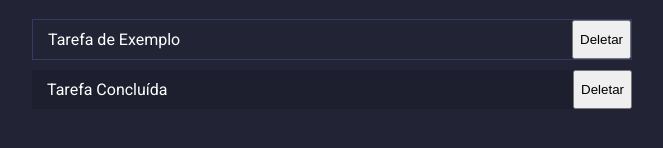
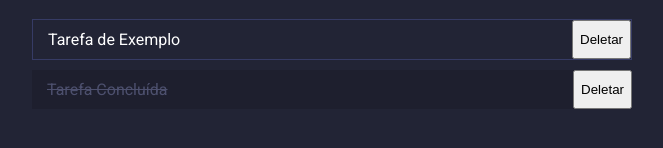
Before and after one commit to alopo2/to-do-list-react, a React (Vite) app in the folder todo-list/: page / in a window 1280 px wide. Shown: the part 170-318 px from the top of the page, without its empty margins (308-971 px from the left). Built offline with nearby package versions, Linux system fonts and the light colour scheme.

Commit message:
adiciona estilos para o elemento span da classe .completo

```diff
--- a/todo-list/src/TodoList.css
+++ b/todo-list/src/TodoList.css
@@ -91,6 +91,14 @@ button.add:hover {
   cursor: pointer;
 }
 
+.item.completo span {
+  width: 100%;
+  color: #4d506e;
+  margin-right: 10px;
+  padding: 10px 15px;
+  text-decoration: line-through;
+}
+
 @media screen and (max-width: 900px) {
   form {
     width: 100%;
```
